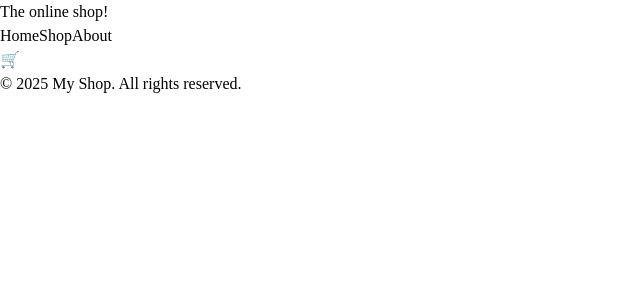
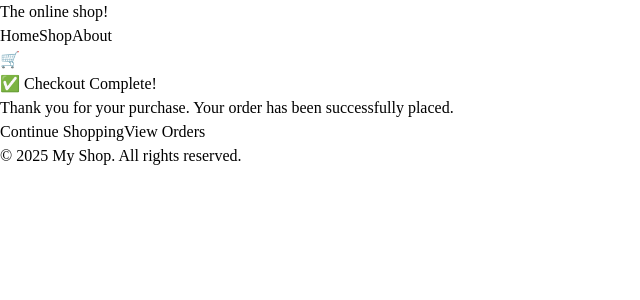
Before and after one commit to Iseost/online-store-assigment, a React (Vite) app in the folder vite-project/: page /checkout-success in a window 1280 px wide. Shown: the top 300 px of the page, without its empty margins (0-640 px from the left). Built offline with nearby package versions, Linux system fonts and the light colour scheme; no server answers.

Commit message:
Update cart and checkout
Add cart functionality with CartProvider, CartPage, and Checkout success page

```diff
--- a/vite-project/src/App.jsx
+++ b/vite-project/src/App.jsx
@@ -4,9 +4,13 @@ import Header from "./components/Header";
 import { Footer } from "./components/Footer";
 import ProductPage from "./pages/ProductPage";
 import ProductDetailPage from "./pages/ProductDetailPage";
+import { CartProvider } from "./context/CartContext";
+import CartPage from "./pages/CheckoutPage";
+import CheckoutSuccessPage from "./pages/CheckoutSuccessPage";
 
 export default function App() {
   return (
+    <CartProvider>
       <div className="flex flex-col min-h-screen">
         <Header />
 
@@ -15,10 +19,13 @@ export default function App() {
             <Route path="/" element={<ProductPage />} />
             <Route path="/products" element={<ProductPage />} />
             <Route path="/products/:id" element={<ProductDetailPage />} />
+            <Route path="/cart" element={<CartPage />} />
+            <Route path="/checkout-success" element={<CheckoutSuccessPage />} />
           </Routes>
         </main>
 
         <Footer />
       </div>
+    </CartProvider>
   );
 }
--- a/vite-project/src/components/CartIcon.jsx
+++ b/vite-project/src/components/CartIcon.jsx
@@ -1,12 +1,18 @@
-export function CartIcon({ cartCount = 0 }) {
+// src/components/CartIcon.jsx
+import { useCart } from "../context/CartContext";
+import { Link } from "react-router-dom";
+
+export function CartIcon() {
+  const { cartCount } = useCart();
+
   return (
-    <div className="relative cursor-pointer text-xl">
+    <Link to="/cart" className="relative cursor-pointer text-xl">
       🛒
       {cartCount > 0 && (
         <span className="absolute -top-2 -right-2 bg-red-600 text-white text-xs rounded-full px-2">
           {cartCount}
         </span>
       )}
-    </div>
+    </Link>
   );
 }
--- a/vite-project/src/components/ProductCard.jsx
+++ b/vite-project/src/components/ProductCard.jsx
@@ -1,17 +1,22 @@
 import { Link } from "react-router-dom";
 
-export default function ProductCard({ product }) {
+export default function ProductCard({ product = {} }) {
+  const imageUrl = product.image?.url || "https://via.placeholder.com/150";
+  const title = product.title || "No Title";
+  const price = product.price !== undefined ? product.price : "N/A";
+  const id = product.id || "";
+
   return (
     <div className="border rounded-lg overflow-hidden shadow-lg p-4 flex flex-col">
       <img
-        src={product.image?.url}
-        alt={product.title}
+        src={imageUrl}
+        alt={title}
         className="w-full h-48 object-contain mb-4"
       />
-      <h2 className="text.lg font-semibold mb-2">{product.title}</h2>
-      <p className="font-bold mt-2">${product.price}</p>
+      <h2 className="text-lg font-semibold mb-2">{title}</h2>
+      <p className="font-bold mt-2">${price}</p>
       <Link
-        to={`/products/${product.id}`}
+        to={id ? `/products/${id}` : "#"}
         className="mt-4 bg-blue-500 text-white py-2 px-4 rounded text-center"
       >
         View Details
--- /dev/null
+++ b/vite-project/src/context/CartContext.jsx
@@ -0,0 +1,40 @@
+// src/context/CartContext.jsx
+import React, { createContext, useState, useContext } from "react";
+import { v4 as uuidv4 } from "uuid"; // trenger å installere uuid-pakken: npm install uuid
+
+const CartContext = createContext();
+
+export function CartProvider({ children }) {
+  const [cart, setCart] = useState([]);
+
+  // Legger til produkt med unikt cartItemId
+  const addToCart = (product) => {
+    const cartItem = { ...product, cartItemId: uuidv4() };
+    setCart((prevItems) => [...prevItems, cartItem]);
+  };
+
+  // Fjerner kun det produktet man trykker på
+  const removeFromCart = (cartItemId) => {
+    setCart((prevItems) =>
+      prevItems.filter((item) => item.cartItemId !== cartItemId)
+    );
+  };
+
+  const cartCount = cart.length;
+
+  return (
+    <CartContext.Provider
+      value={{ cart, addToCart, removeFromCart, cartCount }}
+    >
+      {children}
+    </CartContext.Provider>
+  );
+}
+
+export function useCart() {
+  const context = useContext(CartContext);
+  if (!context) {
+    throw new Error("useCart must be used within a CartProvider");
+  }
+  return context;
+}
--- /dev/null
+++ b/vite-project/src/pages/CheckoutPage.jsx
@@ -0,0 +1,69 @@
+// src/pages/CartPage.jsx
+import React from "react";
+import { useCart } from "../context/CartContext";
+import { Link } from "react-router-dom";
+
+export default function CartPage() {
+  const { cart, removeFromCart } = useCart();
+
+  if (cart.length === 0)
+    return (
+      <div className="p-4 max-w-2xl mx-auto">
+        <h1 className="text-2xl font-bold mb-4">Your Cart</h1>
+        <p>Your cart is empty.</p>
+        <Link
+          to="/products"
+          className="text-blue-600 underline mt-2 inline-block"
+        >
+          &larr; Back to Products
+        </Link>
+      </div>
+    );
+
+  return (
+    <div className="p-4 max-w-2xl mx-auto">
+      <h1 className="text-2xl font-bold mb-4">Your Cart</h1>
+      <ul>
+        {cart.map((product, index) => (
+          <li
+            key={index}
+            className="flex items-center justify-between border-b py-2"
+          >
+            <div className="flex items-center gap-4">
+              <img
+                src={product.image?.url}
+                alt={product.title}
+                className="w-16 h-16 object-cover rounded"
+              />
+              <div>
+                <h2 className="font-semibold">{product.title}</h2>
+                <p>${product.price}</p>
+              </div>
+            </div>
+            <button
+              onClick={() => removeFromCart(product.cartItemId)}
+              className="bg-red-600 text-white px-3 py-1 rounded hover:bg-red-700"
+            >
+              Remove
+            </button>
+          </li>
+        ))}
+      </ul>
+      <div className="mt-4 flex gap-4">
+        <Link
+          to="/products"
+          className="bg-blue-600 text-white px-4 py-2 rounded hover:bg-blue-700"
+        >
+          Continue Shopping
+        </Link>
+
+        <Link
+          to="/checkout-success"
+          className="bg-green-600 text-white px-4 py-2 rounded hover:bg-green-700"
+        >
+          Complete Checkout
+        </Link>
+      </div>
+    </div>
+  );
+}
--- /dev/null
+++ b/vite-project/src/pages/CheckoutSuccessPage.jsx
@@ -0,0 +1,32 @@
+// src/pages/CheckoutSuccessPage.jsx
+import React from "react";
+import { Link } from "react-router-dom";
+
+export default function CheckoutSuccessPage() {
+  return (
+    <div className="max-w-xl mx-auto p-6 text-center">
+      <h1 className="text-3xl font-bold mb-4 text-green-600">
+        ✅ Checkout Complete!
+      </h1>
+      <p className="mb-6 text-gray-700">
+        Thank you for your purchase. Your order has been successfully placed.
+      </p>
+
+      <div className="flex justify-center gap-4">
+        <Link
+          to="/products"
+          className="bg-blue-600 text-white px-4 py-2 rounded hover:bg-blue-700"
+        >
+          Continue Shopping
+        </Link>
+
+        <Link
+          to="/orders"
+          className="bg-green-600 text-white px-4 py-2 rounded hover:bg-green-700"
+        >
+          View Orders
+        </Link>
+      </div>
+    </div>
+  );
+}
--- a/vite-project/src/pages/ProductDetailPage.jsx
+++ b/vite-project/src/pages/ProductDetailPage.jsx
@@ -1,9 +1,11 @@
 import { useParams, Link } from "react-router-dom";
 import { useEffect, useState } from "react";
 import { getProduct } from "../api/productsApi.jsx";
+import { useCart } from "../context/CartContext"; // <--- husk import
 
 export default function ProductDetailPage() {
   const { id } = useParams();
+  const { addToCart } = useCart(); // <-- her!
   const [product, setProduct] = useState(null);
   const [loading, setLoading] = useState(true);
   const [error, setError] = useState(null);
@@ -39,6 +41,13 @@ export default function ProductDetailPage() {
       <h1 className="text-2xl font-bold mt-4">{product.title}</h1>
       <p className="text-lg mt-2">{product.price} NOK</p>
       <p className="mt-4 text-gray-700">{product.description}</p>
+
+      <button
+        onClick={() => addToCart(product)}
+        className="mt-4 bg-green-600 text-white px-4 py-2 rounded hover:bg-green-700"
+      >
+        Add to cart
+      </button>
     </div>
   );
 }
```
Lines whose indentation alone changed are shown as unchanged.
